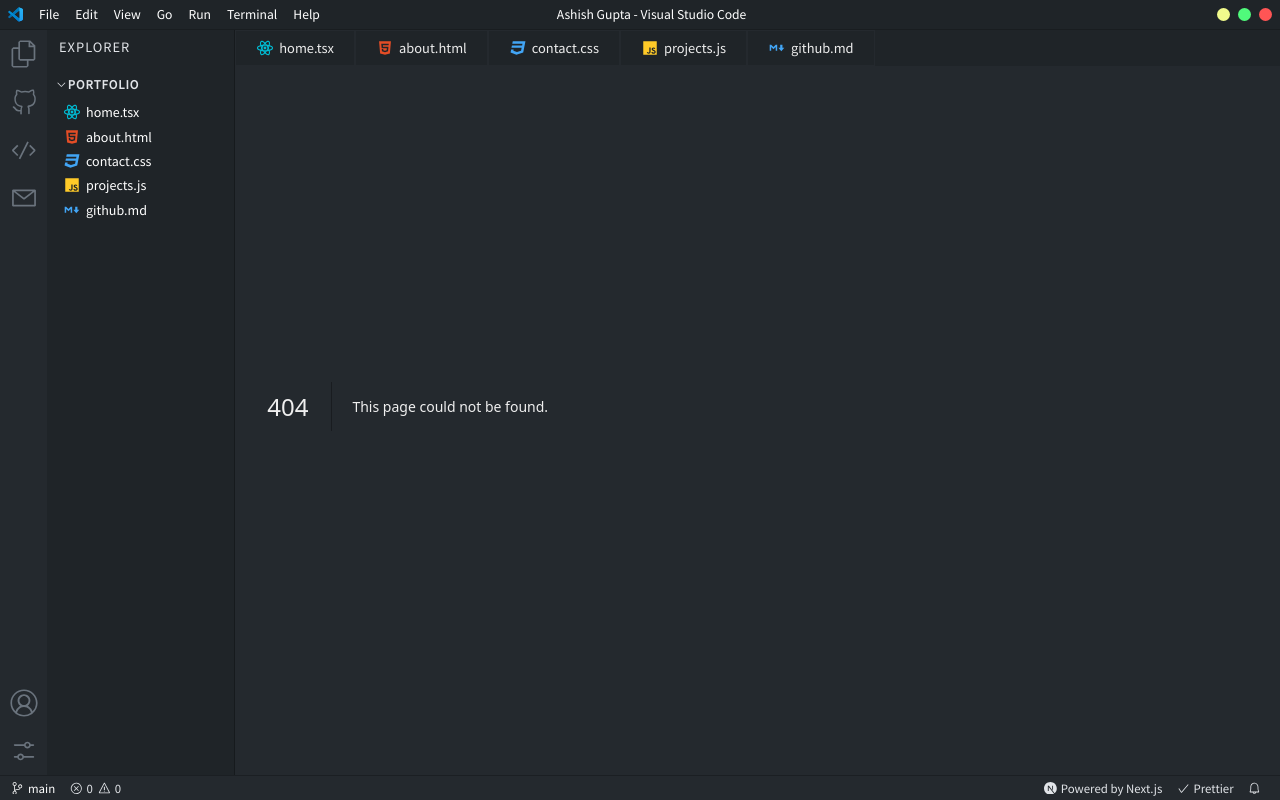
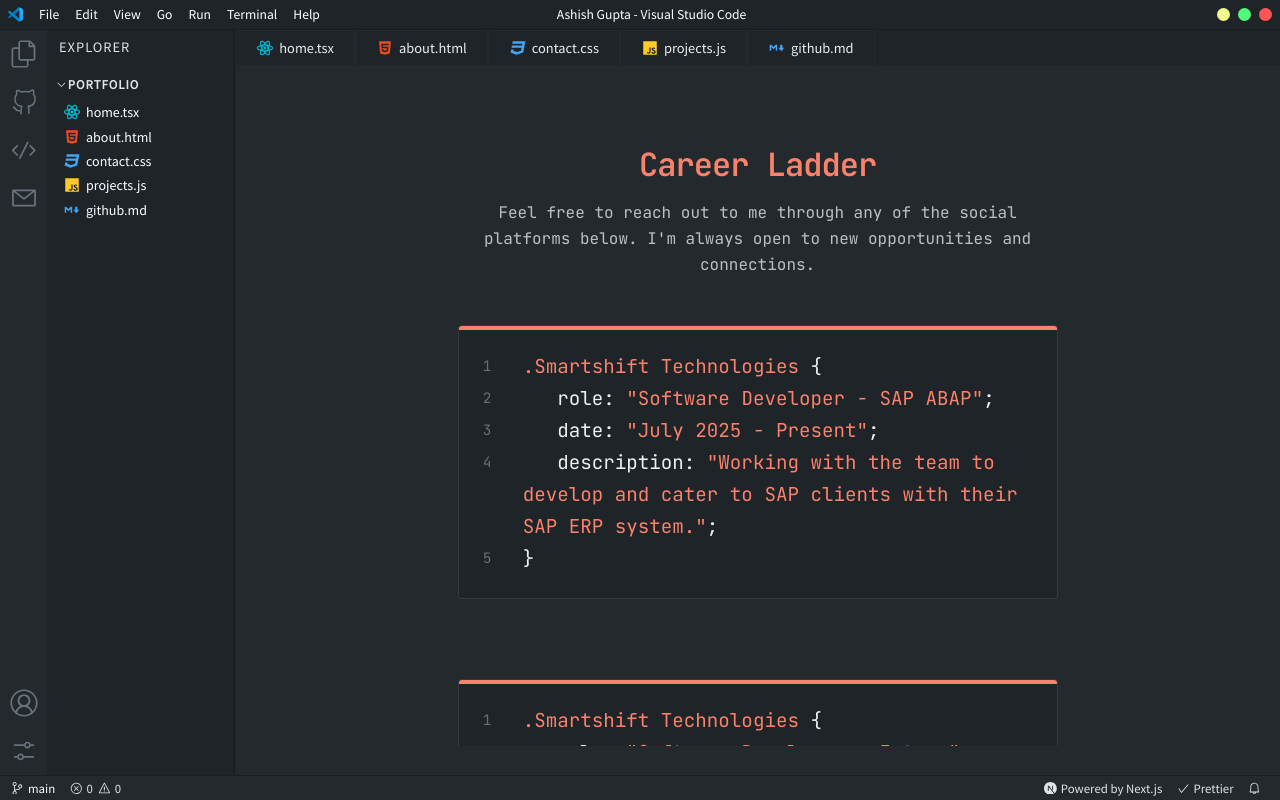
Before and after one commit to AshishGupta18/portfolio-VSCODE-style, a Next.js app: page /career in a window 1280 px wide. Before the commit this address had no page. Built offline with nearby package versions, Linux system fonts and the light colour scheme.

Commit message:
added career page and css file

```diff
--- /dev/null
+++ b/pages/career.tsx
@@ -0,0 +1,31 @@
+import ContactCode from '@/components/ContactCode';
+
+import styles from '@/styles/CareerPage.module.css';
+import { experience } from '@/data/experience';
+
+const CareerPage = () => {
+  return (
+    <div className={styles.layout}>
+      <h1 className={styles.pageTitle}>Career Ladder</h1>
+      <p className={styles.pageSubtitle}>
+        Feel free to reach out to me through any of the social platforms below.
+        I&apos;m always open to new opportunities and connections.
+      </p>
+      {experience.map((experience) => (
+        <div className={styles.container}>
+          <div className={styles.contactContainer}>
+            <ContactCode data={experience} />
+          </div>
+      </div>
+      ))}
+    </div>
+  );
+};
+
+export async function getStaticProps() {
+  return {
+    props: { title: 'Experience' },
+  };
+}
+
+export default CareerPage;
--- a/styles/ContactPage.module.css
+++ b/styles/CareerPage.module.css
@@ -7,6 +7,7 @@
 .container {
   display: flex;
   justify-content: center;
+  margin-bottom: 5rem;
 }
 
 .container > * {
```
Also changed, not shown: pages/contact.tsx (deleted, +0 -28 lines).
